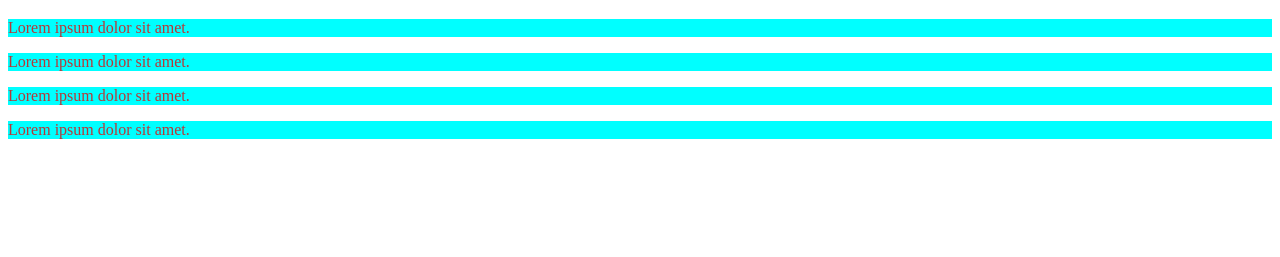
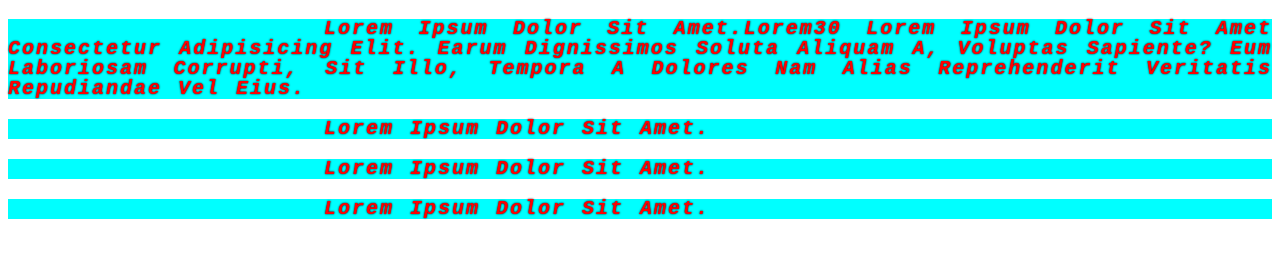
Before and after one commit to callbackhell-1/CSS, a plain HTML site: page Basic-css-2/index.html in a window 1280 px wide. Shown: the part 61-318 px from the top of the page. Drawn offline with Linux system fonts and the light colour scheme.

Commit message:
text property

```diff
--- a/Basic-css-2/inde.html
+++ b/Basic-css-2/index.html
@@ -10,7 +10,7 @@
 <body>
     <h1>BASIC CSS PROPERTIES</h1>
 
-    <p>Lorem ipsum dolor sit amet.</p>
+    <p>Lorem ipsum dolor sit amet.lorem30 Lorem ipsum dolor sit amet consectetur adipisicing elit. Earum dignissimos soluta aliquam a, voluptas sapiente? Eum laboriosam corrupti, sit illo, tempora a dolores nam alias reprehenderit veritatis repudiandae vel eius.</p>
     <p>Lorem ipsum dolor sit amet.</p>
     <p>Lorem ipsum dolor sit amet.</p>
     <p>Lorem ipsum dolor sit amet.</p>
--- a/Basic-css-2/style.css
+++ b/Basic-css-2/style.css
@@ -1,8 +1,26 @@
-p{
-    color:red;
-    color: rgb(233, 18, 18);
+p {
+  color: red;
+  /* color: rgb(233, 18, 18);
     color: rgba(255, 0, 0, 0.426);
     color: #ff0000;
-    color: hsla(0, 78%, 46%, 0.871);
-    background-color: aqua  ;
+    color: hsla(0, 78%, 46%, 0.871); */
+  background-color: aqua;
+  font-family: "Courier New", Courier, monospace;
+  font-size: large;
+  font-size: 20px;
+  font-style: italic;
+  font-weight: 600;
+  text-align: center;
+  text-align: right;
+  text-align: left;
+  text-align: justify;
+  text-transform: capitalize;
+  text-decoration: none;
+  text-indent: 25%;
+  line-height: 20px;
+  letter-spacing: 2px;
+  word-spacing: 2px;
+  text-shadow: 0 0 2px black;
+  /* x-cordinate y-cord  */
+
 }
```
